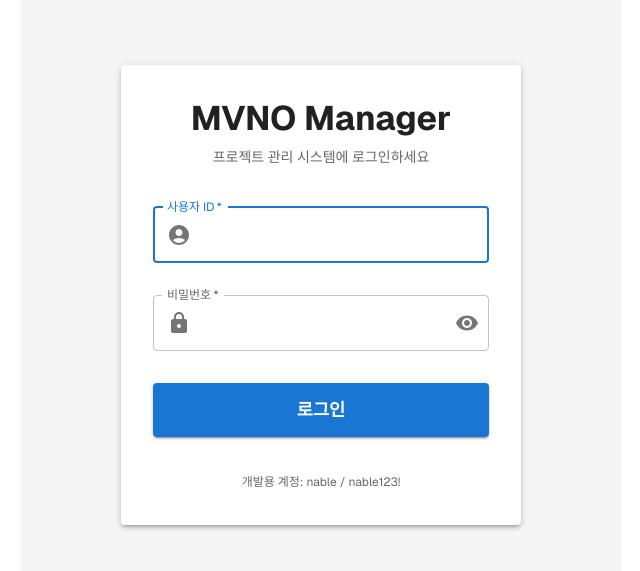
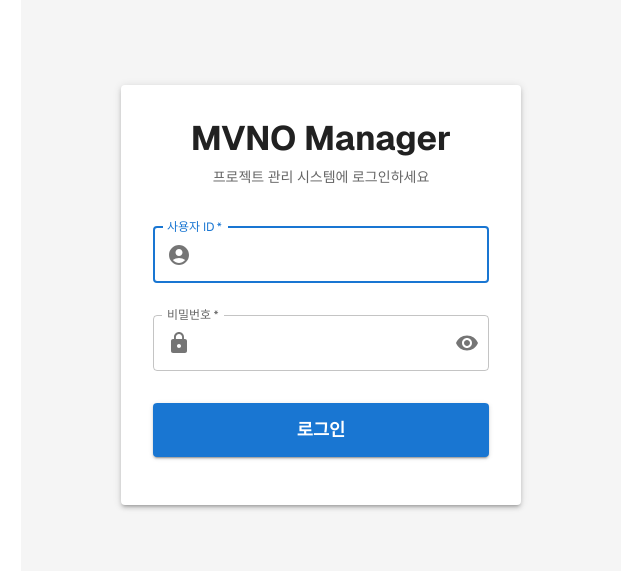
Before and after one commit to cyhan92/mvno-manager, a Next.js app: page / in a window 1280 px wide. Shown: the part 105-676 px from the top of the page, without its empty margins (319-959 px from the left). Built offline with nearby package versions, Linux system fonts and the light colour scheme.

Commit message:
security: Remove development account credentials from login page
- Remove hardcoded development account info (nable/nable123!) from LoginPage
- Clean up login page UI for production readiness
- Enhance security by removing credential hints

```diff
--- a/components/LoginPage.tsx
+++ b/components/LoginPage.tsx
@@ -155,12 +155,6 @@ export default function LoginPage({ onLoginSuccess }: LoginPageProps) {
             {isLoading ? '로그인 중...' : '로그인'}
           </Button>
         </Box>
-
-        <Box sx={{ mt: 2, textAlign: 'center' }}>
-          <Typography variant="caption" color="text.secondary">
-            개발용 계정: nable / nable123!
-          </Typography>
-        </Box>
       </Paper>
     </Container>
   )
```
